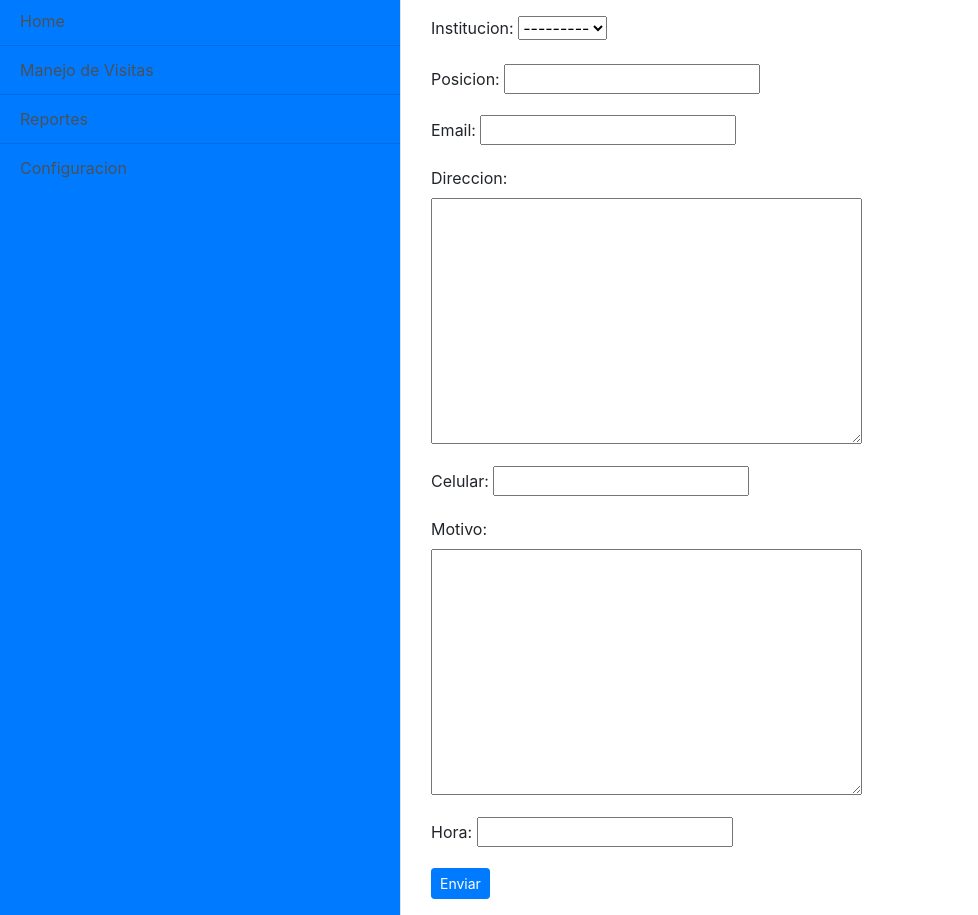
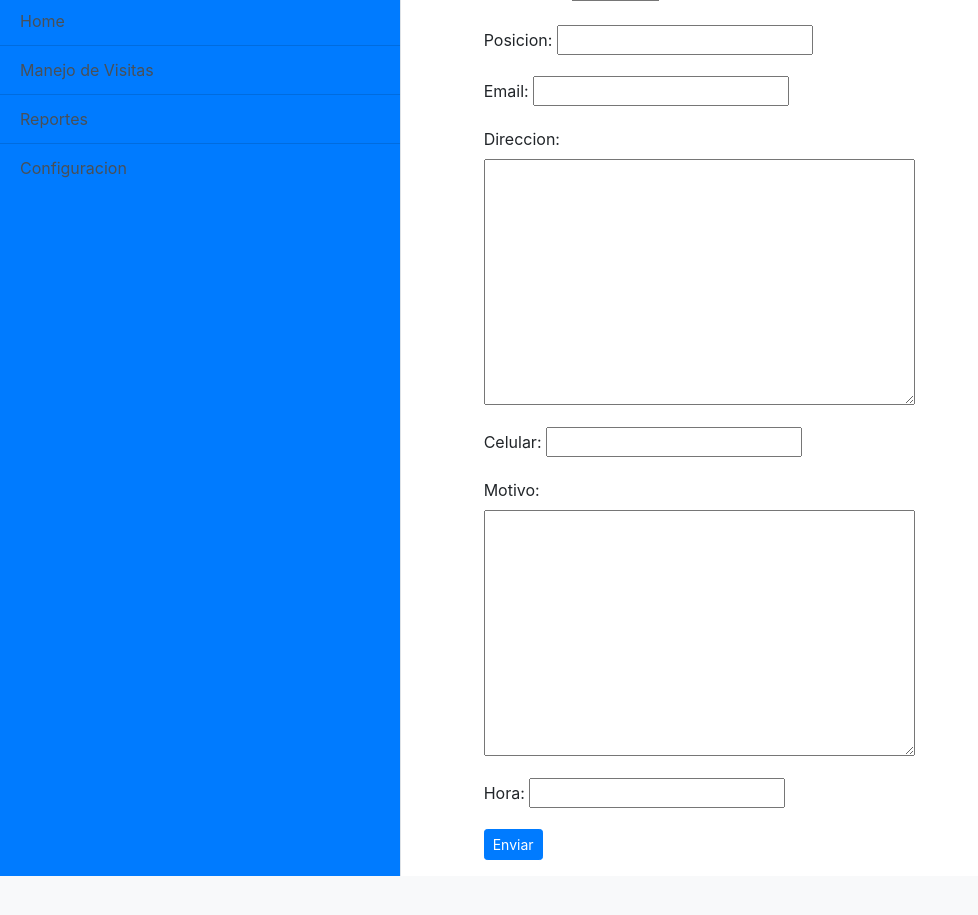
Before and after one commit to wilmost/RegistroVisitas, a Django app: page /visitante/ in a window 1280 px wide. Shown: the part 303-1218 px from the top of the page, without its empty margins (0-978 px from the left). After the commit the page ends 1179 px from the top, so only its background shows below. Run offline with Django 3.2, Linux system fonts and the light colour scheme; data comes from the database, SQL or seed files in the repository; both versions use the stored data as it was after the commit; some libraries are stand-ins or nearby versions.

Commit message:
actualizacion

```diff
--- a/django_project/src/Registro_visitas/settings.py
+++ b/django_project/src/Registro_visitas/settings.py
@@ -42,7 +42,7 @@
     'django.contrib.staticfiles',
     'visitante',
     'pages',
-    #'crispy_forms',
+
 
 ]
 
--- a/django_project/src/Registro_visitas/urls.py
+++ b/django_project/src/Registro_visitas/urls.py
@@ -34,7 +34,7 @@
     path('', home_view),
     path('visitante/', registrar_visitante_view),
     path('reportes/', listado_visistas_view),
-    path('visitante_list/', VisitasListView.as_view()),
+    path('visitante_list/', VisitasListView.as_view(), name = 'visita-lista'),
     path('visita/<int:pk>/', VisitasDetailView.as_view(), name='visita-detail'),
     path('visita/new/', VisitasCreateView.as_view(), name='visita-create'),
     path('visita/<int:pk>/update/', VisitasUpdateView.as_view(), name='visita-update'),
--- a/django_project/src/templates/base.html
+++ b/django_project/src/templates/base.html
@@ -18,6 +18,7 @@
 
   <!-- Custom styles for this template -->
   <link href="{% static 'css/simple-sidebar.css' %}" rel="stylesheet">
+  <link rel="stylesheet" type="text/css" href="{% static 'css/main.css' %}">
 
 </head>
 
@@ -34,7 +35,7 @@
         <a href="/" class="list-group-item list-group-item-action bg-primary">Home</a>
         <a href="/visitante_list/" class="list-group-item list-group-item-action bg-primary">Manejo de Visitas</a>
         <a href="/reportes" class="list-group-item list-group-item-action bg-primary">Reportes </a>
-        <a href="configuracion" class="list-group-item list-group-item-action bg-primary">Configuracion </a>
+        <a href= "#" class="list-group-item list-group-item-action bg-primary">Configuracion </a>
         <!-- <a href="#" class="list-group-item list-group-item-action bg-primary">Status</a> -->
       </div>
     </div>
@@ -86,15 +87,16 @@
 
           <!-- <div class="container-fluid" id = "page-content">
          -->
-        <main role="main" class="container">
+        <main role="main" class="container-fluid">
           <div class="row" id = "page-content">
-            <div class="col-md-8">
+            <div class="col"></div>
+            <div class="col-10">
               {% block content %}
 
 
               {% endblock %}
             </div>
-            <div class="col-md-4">
+            <div class="col">
               <!-- <div class="content-section">
                 <h3>Our Sidebar</h3>
               </div> -->
--- a/django_project/src/templates/home.html
+++ b/django_project/src/templates/home.html
@@ -12,7 +12,7 @@
  <!-- <p>Make sure to keep all page content within the <code>#page-content-wrapper</code>. The top navbar is optional, and just for demonstration. Just create an element with the <code>#menu-toggle</code> ID which will toggle the menu when clicked.</p> -->
 </div>
 <div class="container-fluid" id = 'content-main'>
-  <h3 class="mt-4">Visitas agendadas para hoy</h3>
+  <h4 class="mt-4">Visitas agendadas para hoy</h4>
   <div class="accordion" id="accordionExample">
     {% for elements in object_list %}
       <div class="card">
```
Also changed, not shown: django_project/src/db.sqlite3.
